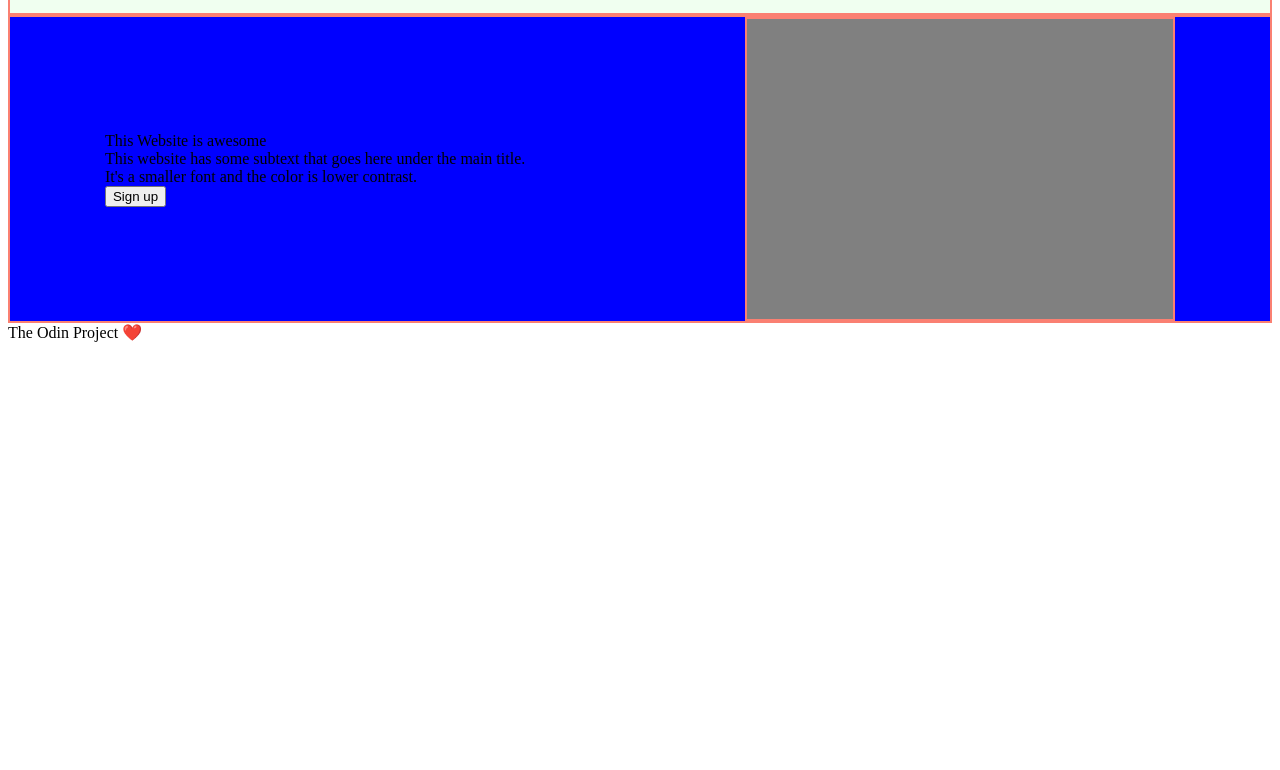
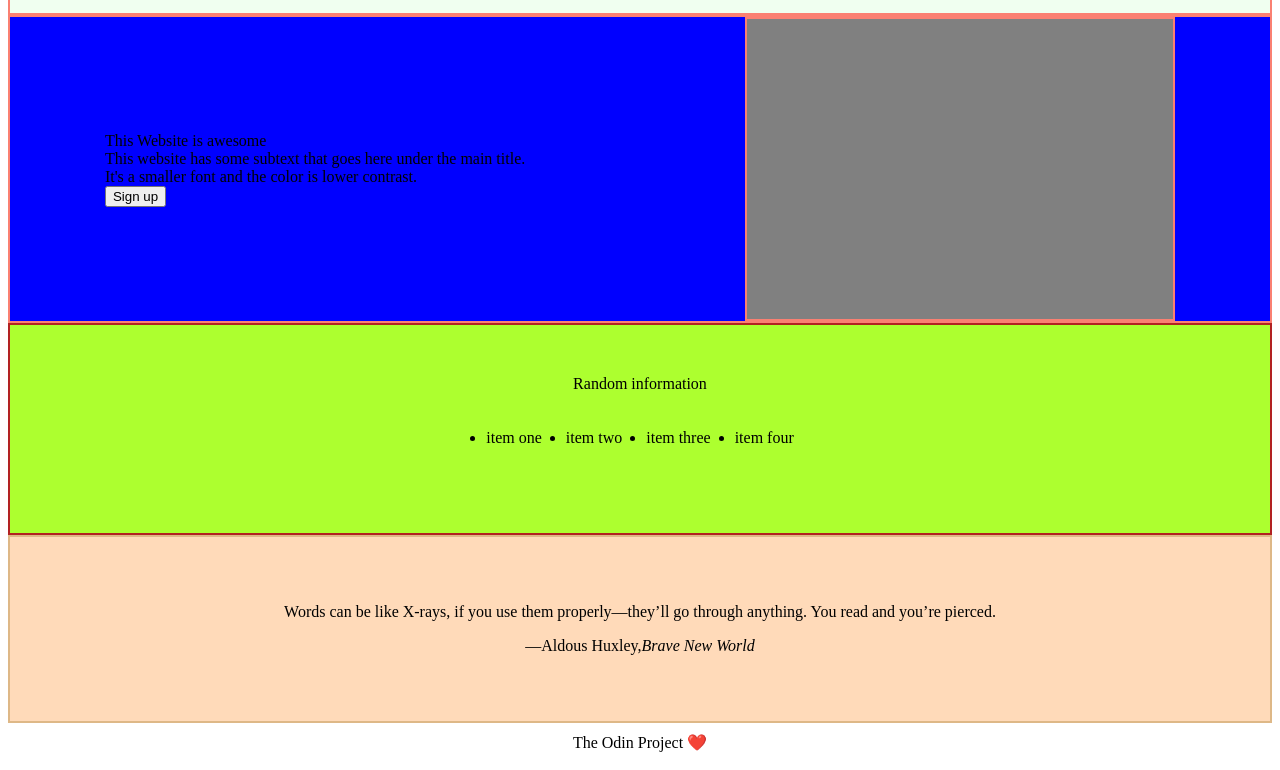
Before and after one commit to macamev/odin-landing-page, a plain HTML site: page index.html in a window 1280 px wide. Shown: the part 87-857 px from the top of the page. Before the commit the page ends 800 px from the top, so only its background shows below. Drawn offline with Linux system fonts and the light colour scheme.

Commit message:
adjusting layout

```diff
--- a/index.html
+++ b/index.html
@@ -26,12 +26,22 @@
             <img src="" alt="">
         </div>
     </div>
-    <div class="secondary">
+    <div class="gallery">Random information
+        <ul>
+            <li>item one</li>
+            <li>item two</li>
+            <li>item three</li>
+            <li>item four</li>
+        </ul>
 
     </div>
     <div class="quote">
+        <blockquote cite="https://www.huxley.net/bnw/four.html">
+            <p>Words can be like X-rays, if you use them properly—they’ll go through anything. You read and you’re pierced.</p>
+          </blockquote>
+          <p>—Aldous Huxley, <cite>Brave New World</cite></p>
+    </div>
 
-    </div>
     <div class="call-to-action">
 
     </div>
--- a/style.css
+++ b/style.css
@@ -21,6 +21,28 @@
 
 }
 
+.gallery{
+    background: greenyellow;
+    border: 2px solid firebrick;
+    display: flex;
+    flex-direction: column;
+    justify-content: center;
+    align-items: center;
+    padding: 50px;
+}
+
+.quote{
+    background: peachpuff;
+    border: 2px solid burlywood;
+
+    padding: 50px;
+}
+
+.quote p{
+    display: flex;
+    justify-content: center;
+    align-items: center;
+}
 
 .header{
     background: honeydew;
@@ -30,6 +52,12 @@
     align-items: center;
 }
 
+.footer{
+    display: flex;
+    justify-content: center;
+    align-items: center;
+    padding: 10px;
+}
 ul{
     display: flex;
     gap: 24px;
```
